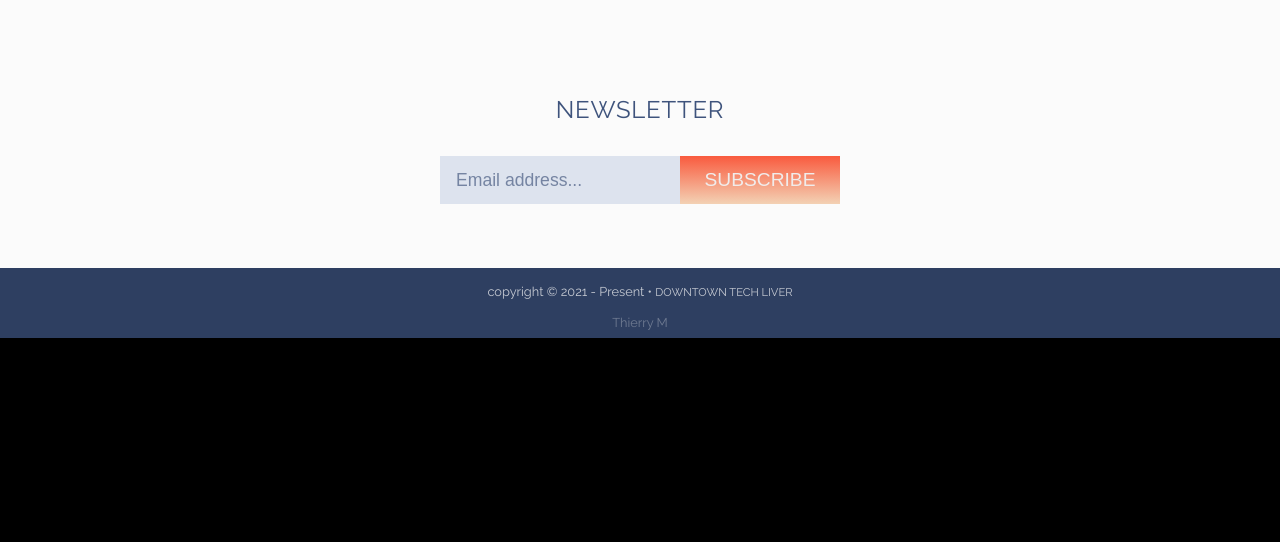
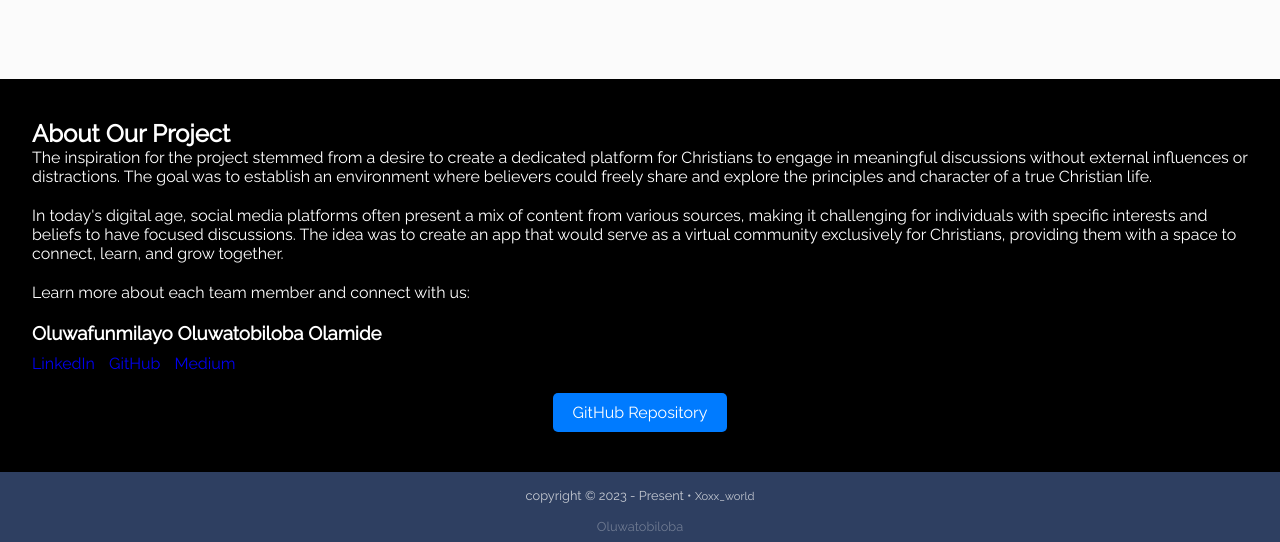
Before and after one commit to Oluwateezzy/Discuss, a Django app: page / in a window 1280 px wide. Shown: the part 1996-2538 px from the top of the page. Before the commit the page ends 2334 px from the top, so only its background shows below. Run offline with Django 3.2, Linux system fonts and the light colour scheme.

Commit message:
landing page

```diff
--- a/base/templates/base/landing.html
+++ b/base/templates/base/landing.html
@@ -62,6 +62,57 @@
         justify-content: space-between;
         background-color: var(--dark-color);
         padding: 1rem 2rem;
+      }
+
+      .about-section {
+        background-color: hsl(300, 100%, 0%);
+        padding: 40px 0;
+        color: white;
+      }
+
+      .description {
+        margin-bottom: 20px;
+      }
+
+      .team-members {
+        display: flex;
+        justify-content: space-between;
+        margin-bottom: 20px;
+      }
+
+      .team-member {
+        flex-basis: 48%;
+      }
+
+      .team-member h3 {
+        margin-bottom: 10px;
+      }
+
+      .github-link {
+        text-align: center;
+      }
+
+      .github-link a {
+        display: inline-block;
+        padding: 10px 20px;
+        background-color: #007bff;
+        color: #fff;
+        text-decoration: none;
+        border-radius: 5px;
+      }
+
+      .github-link a:hover {
+        background-color: #0056b3;
+      }
+
+      .social-links li {
+        list-style: none;
+        display: inline;
+        margin-right: 10px;
+      }
+
+      .social-links li:last-child {
+        margin-right: 0;
       }
       .company-logo {
         font-size: 2.5rem;
@@ -598,7 +649,10 @@
           <li class="nav-item">
             <a href="{% url 'home'%}" class="nav-link">DASHBOARD</a>
           </li>
-          <li class="nav-item"><a href="#" class="nav-link">ABOUT</a></li>
+          <li class="nav-item"><a href="#about" class="nav-link">ABOUT</a></li>
+          <li class="nav-item">
+            <a href="#feature" class="nav-link">FEATURE</a>
+          </li>
         </ul>
       </nav>
       <div class="menu-toggle">
@@ -618,18 +672,19 @@
         <div class="home-computer-container">
           <img
             class="home-computer"
-            src="https://i.ibb.co/zQJrLZy/cover-removebg-preview.png"
+            src="https://i.ibb.co/WsdHbDX/business-profit.png"
             class="home-img"
           />
         </div>
       </section>
 
       <!-- OFFER SECTION -->
-      <section class="container section-2">
+      <section id="feature" class="container section-2">
         <!-- offer 1 -->
         <div class="offer offer-1">
           <img
-            src="https://github.com/r-e-d-ant/Computer-store-website/blob/main/assets/images/offer_1.png?raw=true"
+            src="https://i.ibb.co/S7vt7B1/know.jpg"
+            alt="know"
             class="offer-img offer-1-img"
           />
           <div class="offer-description offer-desc-1">
@@ -645,8 +700,8 @@
 
         <div class="offer offer-2">
           <img
-            src="https://github.com/r-e-d-ant/Computer-store-website/blob/main/assets/images/offer_2.png?raw=true"
-            alt="a opened computer"
+            src="https://i.ibb.co/bW9pzH8/comm.png"
+            alt="comm"
             class="offer-img offer-2-img"
           />
           <div class="offer-description offer-desc-2">
@@ -662,8 +717,8 @@
 
         <div class="offer offer-1">
           <img
-            src="https://github.com/r-e-d-ant/Computer-store-website/blob/main/assets/images/offer_1.png?raw=true"
-            alt="a computer in dark with with white shadow"
+            src="https://i.ibb.co/sWyCTzh/network.jpg"
+            alt="network"
             class="offer-img offer-1-img"
           />
           <div class="offer-description offer-desc-1">
@@ -678,24 +733,67 @@
         </div>
       </section>
 
-      <section class="container section-5">
-        <h2 class="subscribe-input-label">NEWSLETTER</h2>
-        <div class="subscribe-container">
-          <input
-            type="text"
-            id="email-subscribe"
-            placeholder="Email address..."
-          />
-          <input type="submit" value="SUBSCRIBE" />
+      <section id="about" class="about-section">
+        <div class="container">
+          <h2>About Our Project</h2>
+          <p class="description">
+            The inspiration for the project stemmed from a desire to create a
+            dedicated platform for Christians to engage in meaningful
+            discussions without external influences or distractions. The goal
+            was to establish an environment where believers could freely share
+            and explore the principles and character of a true Christian life.
+          </p>
+          <p class="description">
+            In today's digital age, social media platforms often present a mix
+            of content from various sources, making it challenging for
+            individuals with specific interests and beliefs to have focused
+            discussions. The idea was to create an app that would serve as a
+            virtual community exclusively for Christians, providing them with a
+            space to connect, learn, and grow together.
+          </p>
+          <p class="description">
+            Learn more about each team member and connect with us:
+          </p>
+
+          <div class="team-members">
+            <div class="team-member">
+              <h3>Oluwafunmilayo Oluwatobiloba Olamide</h3>
+              <ul class="social-links">
+                <li>
+                  <a href="https://www.linkedin.com/in/oluwatobiloba-oluwafunmilayo-042b68218/" target="_blank"
+                    >LinkedIn</a
+                  >
+                </li>
+                <li>
+                  <a href="https://github.com/oluwateezzy" target="_blank"
+                    >GitHub</a
+                  >
+                </li>
+                <li>
+                  <a href="https://medium.com/@oluwateezzy03" target="_blank"
+                    >Medium</a
+                  >
+                </li>
+              </ul>
+            </div>
+          </div>
+
+          <div class="github-link">
+            <a
+              href="https://github.com/Oluwateezzy/Discuss.git"
+              target="_blank"
+              >GitHub Repository</a
+            >
+          </div>
         </div>
       </section>
     </main>
     <footer>
       <div class="container end-footer">
         <div class="copyright">
-          copyright © 2021 - Present • <b>DOWNTOWN TECH LIVER</b>
+          copyright © 2023 - Present • <b>Xoxx_world</b>
         </div>
-        <a class="designer" href="#">Thierry M</a>
+        <a class="designer" href="https://github.com/Oluwateezzy">Oluwatobiloba</a>
       </div>
     </footer>
   </body>
```
